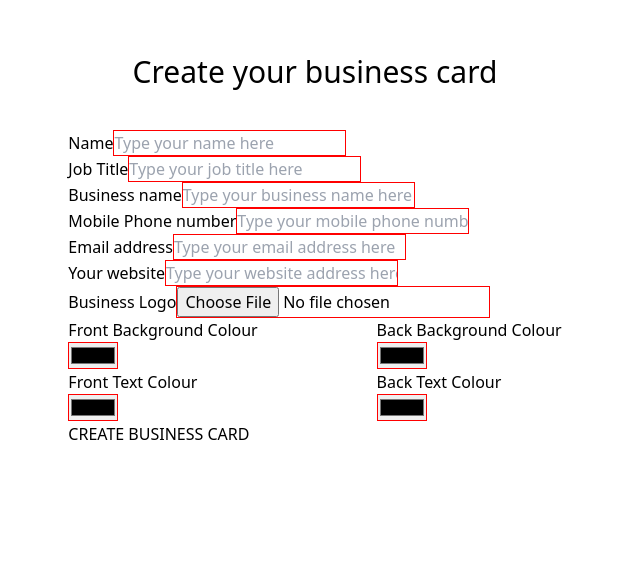
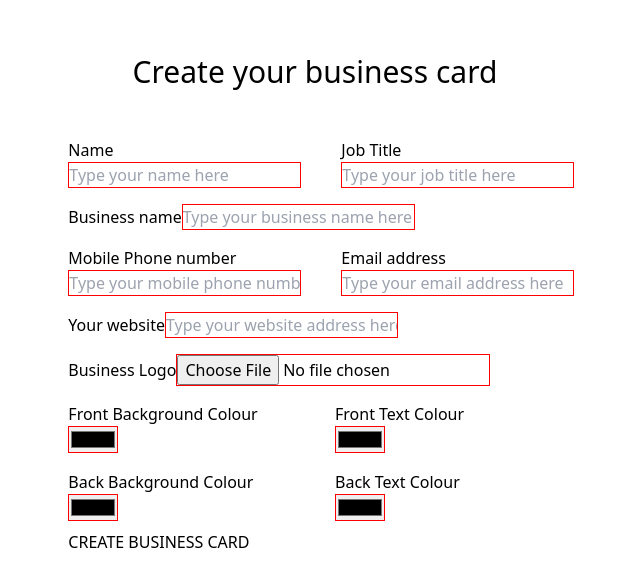
Before and after one commit to HalfElfAlistair/personalised-business-card, a React (Create React App) app: page / in a window 1280 px wide. Shown: the part 206-792 px from the top of the page, without its empty margins (325-965 px from the left). Built offline with nearby package versions, Linux system fonts and the light colour scheme; no server answers.

Commit message:
adding width, margin and flex classes to container divs for form inputs and labels

```diff
--- a/src/components/Form.jsx
+++ b/src/components/Form.jsx
@@ -89,54 +89,54 @@ const Form = ({setNewCardID}) => {
     // Form is split into nested divs to make layout easier
 
     return <form className="flex flex-row flex-wrap justify-between p-5" onSubmit={(e) => submitFunc(e)}>
-        <div>
-            <div>
+        <div className="w-full flex flex-row justify-between gap-10 my-2">
+            <div className="justify-self-start w-6/12">
                 <label htmlFor="name-input">Name</label>
                 <input className={basicValidation(name)} value={name} type="text" id="name-input" name="name-input" placeholder="Type your name here" onChange={(e) => setName(e.target.value)} ></input>
                 {checkIcon(name)}
             </div>
-            <div>
+            <div className="justify-self-end w-6/12">
                 <label htmlFor="job-input">Job Title</label>
                 <input className={basicValidation(job)} type="text"  id="job-input" name="job-input" placeholder="Type your job title here" onChange={(e) => setJob(e.target.value)} ></input>
                 {checkIcon(job)}
             </div>
         </div>
-        <div>
+        <div className="w-full my-2">
             <label htmlFor="business-input">Business name</label>
             <input className={basicValidation(business)} type="text"  id="business-input" name="business-input" placeholder="Type your business name here" onChange={(e) => setBusiness(e.target.value)} ></input>
             {checkIcon(business)}
         </div>
-        <div>
-            <div>
+        <div className="w-full flex flex-row justify-between gap-10 my-2">
+            <div className="w-6/12">
                 <label htmlFor="phone-input">Mobile Phone number</label>
                 <input className={basicValidation(phone)} type="text"  id="phone-input" name="phone-input" placeholder="Type your mobile phone number here" onChange={(e) => setPhone(phoneValidation(e.target.value))} ></input>
                 {checkIcon(phone)}
             </div>
-            <div>
+            <div className="w-6/12">
                 <label htmlFor="email-input">Email address</label>
                 <input className={basicValidation(email)} type="text"  id="email-input" name="email-input" placeholder="Type your email address here" onChange={(e) => setEmail(emailValidation(e.target.value))} ></input>
                 {checkIcon(email)}
             </div>
         </div>
-        <div>
+        <div className="w-full my-2">
             <label htmlFor="website-input">Your website</label>
             <input className={basicValidation(website)} type="text"  id="website-input" name="website-input" placeholder="Type your website address here" onChange={(e) => setWebsite(websiteValidation(e.target.value))} ></input>
             {checkIcon(website)}
         </div>
-        <div>
+        <div className="w-full my-2">
             <label htmlFor="logo-input">Business Logo</label>
             <input className={basicValidation(logo)} type="file" id="logo-input" name="logo-input" onChange={(e) => setLogo(e.target.value)} />
             {checkIcon(logo)}
         </div>
-        <div>
-            <div>
+        <div className="w-full flex flex-row justify-between gap-10 my-2">
+            <div className="w-full">
                 <label htmlFor="color-input-front-bg">Front Background Colour</label>
                 <div>
                     <input className={basicValidation(colourFrontBg)} type="color" id="color-input-front-bg" name="color-input-front-bg" onChange={(e) => setColourFrontBg(e.target.value)} />
                     {checkIcon(colourFrontBg)}
                 </div>
             </div>
-            <div>
+            <div className="w-full">
                 <label htmlFor="color-input-front-text">Front Text Colour</label>
                 <div>
                     <input className={basicValidation(colourFrontText)} type="color" id="color-input-front-text" name="color-input-front-text" onChange={(e) => setColourFrontText(e.target.value)} />
@@ -144,15 +144,15 @@ const Form = ({setNewCardID}) => {
                 </div>
             </div>
         </div>
-        <div>
-            <div>
+        <div className="w-full flex flex-row justify-between gap-10 my-2">
+            <div className="w-full">
                 <label htmlFor="color-input-back-bg">Back Background Colour</label>
                 <div>
                     <input className={basicValidation(colourBackBg)} type="color" id="color-input-back-bg" name="color-input-back-bg" onChange={(e) => setColourBackBg(e.target.value)} />
                     {checkIcon(colourBackBg)}
                 </div>
             </div>
-            <div>
+            <div className="w-full">
                 <label htmlFor="color-input-back-text">Back Text Colour</label>
                 <div>
                     <input className={basicValidation(colourBackText)} type="color" id="color-input-back-text" name="color-input-back-text" onChange={(e) => setColourBackText(e.target.value)} />
```
